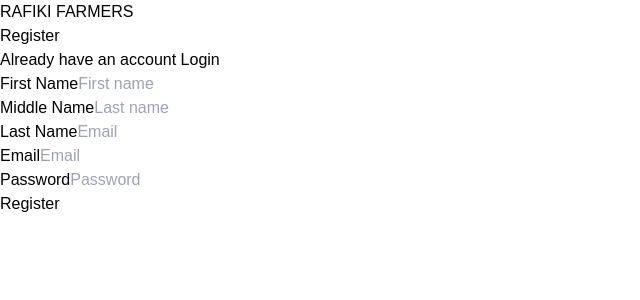
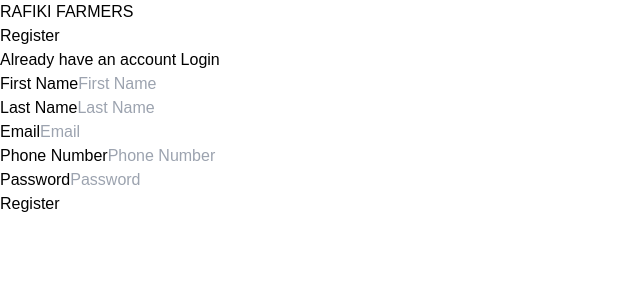
Before and after one commit to Rafiki-Capital-Ltd/rafiki-fmis-frontend, a React (Vite) app: page /register in a window 1280 px wide. Shown: the top 300 px of the page, without its empty margins (0-640 px from the left). Built offline with nearby package versions, Linux system fonts and the light colour scheme.

Commit message:
Finished on the registration page

```diff
--- a/src/api/routes.js
+++ b/src/api/routes.js
@@ -1,4 +1,4 @@
 export const BASE_URL = 'http://localhost:5050/api';
 export const LOGIN_ROUTE = '/auth/login';
 export const LOGOUT_ROUTE = '/auth/logout';
-export const SIGNUP_ROUTE = '/auth/register';
+export const REGISTER_ROUTE = '/auth/register';
--- /dev/null
+++ b/src/components/InputElement.jsx
@@ -0,0 +1,18 @@
+import React from 'react';
+
+export function InputElement({ label, type, placeHolder, onChange, required }) {
+	return (
+		<div className='mb-5'>
+			<label className='block mb-1 text-sm font-semibold text-gray-900 '>
+				{label}
+			</label>
+			<input
+				type={type}
+				className='shadow-sm bg-gray-50 border border-gray-300 text-gray-900 text-sm rounded-lg focus:ring-blue-500 focus:border-blue-500 block w-full p-2.5  dark:border-gray-600 dark:placeholder-gray-400  dark:focus:ring-blue-500 dark:focus:border-blue-500 dark:shadow-sm-light'
+				placeholder={placeHolder}
+				onChange={onChange}
+				required={required}
+			/>
+		</div>
+	);
+}
--- a/src/components/index.js
+++ b/src/components/index.js
@@ -1,3 +1,4 @@
 export * from './BarChart';
 export * from './DashboardCard';
+export * from './InputElement';
 export * from './Sidebar';
--- a/src/pages/Register.jsx
+++ b/src/pages/Register.jsx
@@ -1,7 +1,38 @@
 import React from 'react';
 import { Link } from 'react-router-dom';
 
+import { useApi } from '../hooks';
+import { useState } from 'react';
+import { InputElement } from '../components';
+import { useNavigate } from 'react-router-dom';
+import { REGISTER_ROUTE } from '../api';
+
 export function Register() {
+	const [firstName, setFirstName] = useState();
+	const [lastName, setLastName] = useState();
+	const [email, setEmail] = useState();
+	const [phoneNumber, setPhoneNumber] = useState();
+	const [password, setPassword] = useState();
+
+	const navigate = useNavigate();
+	const api = useApi();
+
+	const onSubmit = async (e) => {
+		e.preventDefault();
+		try {
+			const res = await api.post(REGISTER_ROUTE, {
+				firstName,
+				lastName,
+				email,
+				phoneNumber,
+				password,
+			});
+			navigate('/login');
+		} catch (error) {
+			console.error(error);
+		}
+	};
+
 	return (
 		<div className='bg-gray-100'>
 			<div className='grid grid-cols-1  md:grid-cols-3 items-center justify-center h-screen bg-gray-100'>
@@ -21,62 +52,45 @@ export function Register() {
 
 					<div className='grid grid-row-1  md:grid-row-4  '>
 						<div className='row-span-1 md:row-span-2 row-start-2'>
-							<form>
+							<form onSubmit={onSubmit}>
 								<div className='mb-5 flex justify-between gap-x-2 '>
-									<div>
-										<label className='block mb-1 text-sm font-semibold text-gray-900'>
-											First Name
-										</label>
-										<input
-											placeholder='First name'
-											className='shadow-sm bg-gray-50 border border-gray-300 text-gray-900 text-sm rounded-lg focus:ring-blue-500 focus:border-blue-500 block w-full p-2.5  dark:border-gray-600 dark:placeholder-gray-400  dark:focus:ring-blue-500 dark:focus:border-blue-500 dark:shadow-sm-light'
-											required
-										/>
-									</div>
-									<div>
-										<label className='block mb-1 text-sm font-semibold text-gray-900'>
-											Middle Name
-										</label>
-										<input
-											placeholder='Last name'
-											className='shadow-sm bg-gray-50 border border-gray-300 text-gray-900 text-sm rounded-lg focus:ring-blue-500 focus:border-blue-500 block w-full p-2.5  dark:border-gray-600 dark:placeholder-gray-400  dark:focus:ring-blue-500 dark:focus:border-blue-500 dark:shadow-sm-light'
-											required
-										/>
-									</div>
-								</div>
-								<div className='mb-5'>
-									<label className='block mb-1 text-sm font-semibold text-gray-900 '>
-										Last Name
-									</label>
-									<input
+									<InputElement
 										type='text'
-										className='shadow-sm bg-gray-50 border border-gray-300 text-gray-900 text-sm rounded-lg focus:ring-blue-500 focus:border-blue-500 block w-full p-2.5  dark:border-gray-600 dark:placeholder-gray-400  dark:focus:ring-blue-500 dark:focus:border-blue-500 dark:shadow-sm-light'
-										placeholder='Email'
-										required
+										label='First Name'
+										placeHolder='First Name'
+										required={true}
+										onChange={(e) => setFirstName(e.target.value)}
+									/>
+									<InputElement
+										type='text'
+										label='Last Name'
+										placeHolder='Last Name'
+										required={true}
+										onChange={(e) => setLastName(e.target.value)}
 									/>
 								</div>
-								<div className='mb-5'>
-									<label className='block mb-1 text-sm font-semibold text-gray-900 '>
-										Email
-									</label>
-									<input
-										type='email'
-										className='shadow-sm bg-gray-50 border border-gray-300 text-gray-900 text-sm rounded-lg focus:ring-blue-500 focus:border-blue-500 block w-full p-2.5  dark:border-gray-600 dark:placeholder-gray-400  dark:focus:ring-blue-500 dark:focus:border-blue-500 dark:shadow-sm-light'
-										placeholder='Email'
-										required
-									/>
-								</div>
-								<div className='mb-5'>
-									<label className='block mb-1 text-sm font-semibold text-gray-900'>
-										Password
-									</label>
-									<input
-										type='password'
-										placeholder='Password'
-										className='shadow-sm bg-gray-50 border border-gray-300 text-gray-900 text-sm rounded-lg focus:ring-blue-500 focus:border-blue-500 block w-full p-2.5  dark:border-gray-600 dark:placeholder-gray-400 dark:focus:ring-blue-500 dark:focus:border-blue-500 dark:shadow-sm-light'
-										required
-									/>
-								</div>
+
+								<InputElement
+									type='email'
+									label='Email'
+									placeHolder='Email'
+									required={true}
+									onChange={(e) => setEmail(e.target.value)}
+								/>
+								<InputElement
+									type='text'
+									label='Phone Number'
+									placeHolder='Phone Number'
+									required={false}
+									onChange={(e) => setPhoneNumber(e.target.value)}
+								/>
+								<InputElement
+									type='password'
+									label='Password'
+									placeHolder='Password'
+									required={true}
+									onChange={(e) => setPassword(e.target.value)}
+								/>
 
 								<div className='flex justify-between'>
 									<button
```
